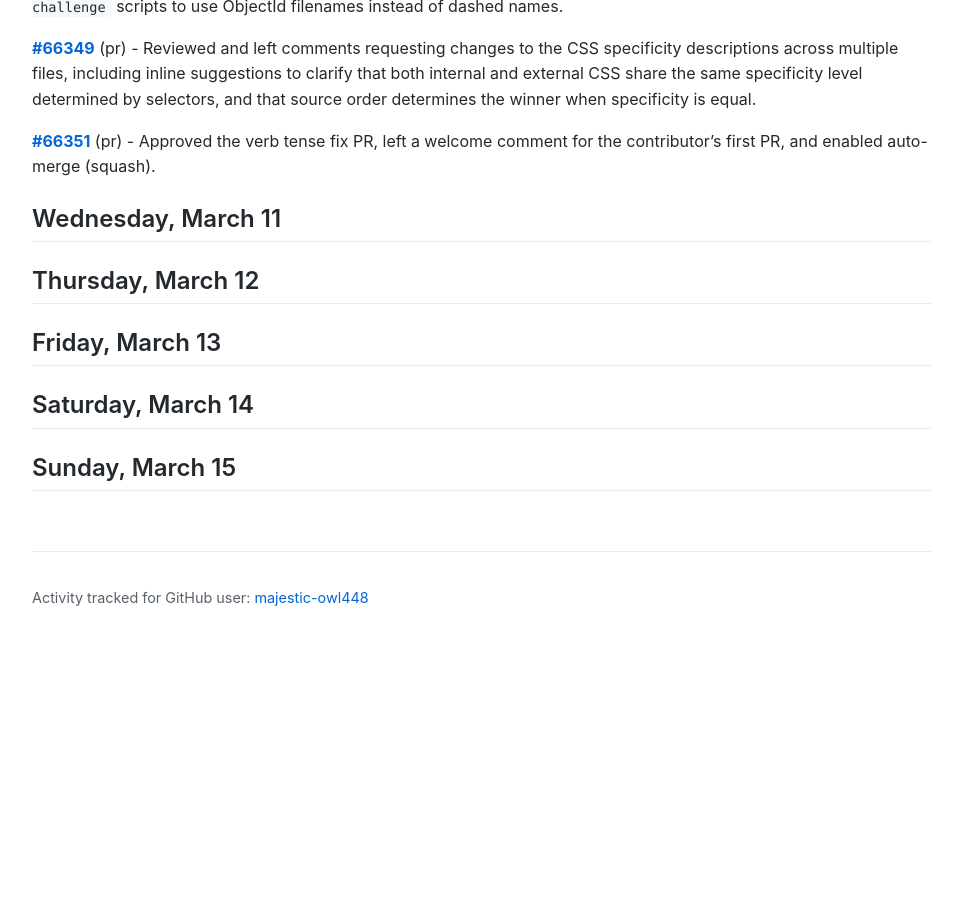
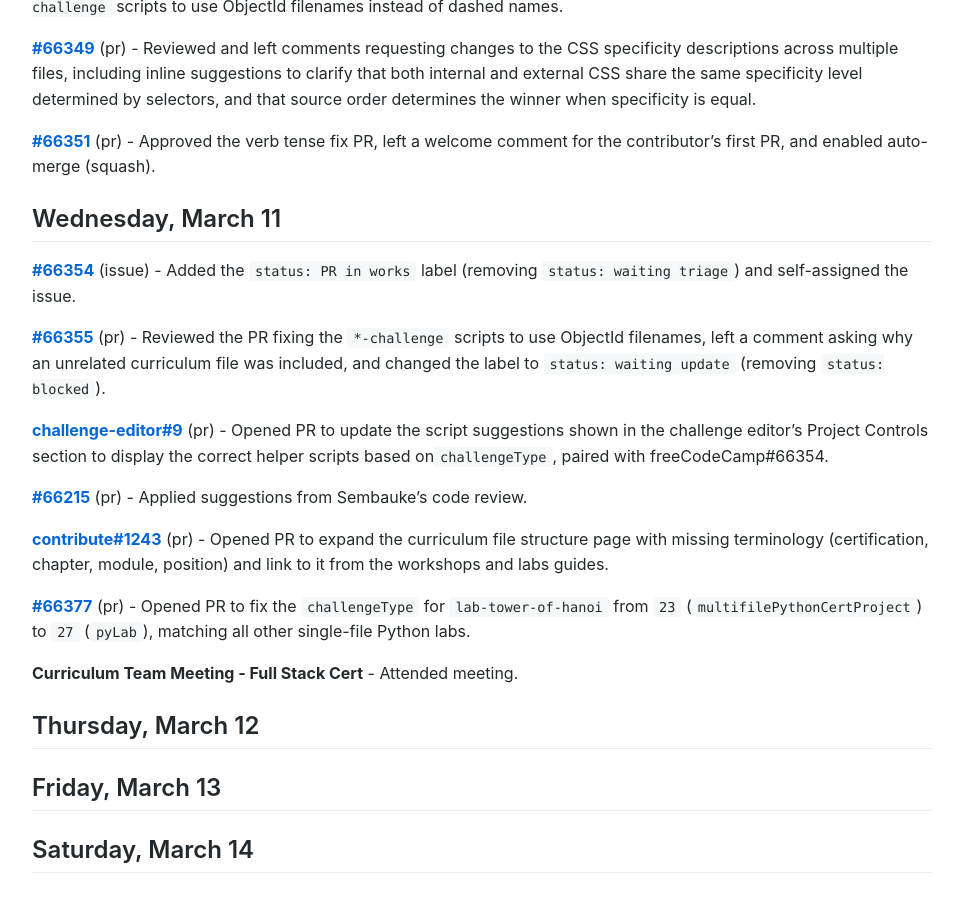
Before and after one commit to majestic-owl448/tracking, a Jekyll site: the page built from activity-2026-03-09.md, in a window 1280 px wide and 900 px high, scrolled down 2465 px. Shown: the whole window, without its empty margins (158-1121 px from the left). Built offline with Jekyll 4.4.1, drawn with Linux system fonts in a browser that asks for light colours; before the commit the page ends 3109 px from its top, so only the background shows below that.

Commit message:
march 11th

```diff
--- a/activity-2026-03-09.md
+++ b/activity-2026-03-09.md
@@ -87,6 +87,20 @@ permalink: /activity-2026-03-09.html
 
 ## Wednesday, March 11
 
+**[#66354](https://github.com/freeCodeCamp/freeCodeCamp/issues/66354)** (issue) - Added the `status: PR in works` label (removing `status: waiting triage`) and self-assigned the issue.
+
+**[#66355](https://github.com/freeCodeCamp/freeCodeCamp/pull/66355)** (pr) - Reviewed the PR fixing the `*-challenge` scripts to use ObjectId filenames, left a comment asking why an unrelated curriculum file was included, and changed the label to `status: waiting update` (removing `status: blocked`).
+
+**[challenge-editor#9](https://github.com/freeCodeCamp/challenge-editor/pull/9)** (pr) - Opened PR to update the script suggestions shown in the challenge editor's Project Controls section to display the correct helper scripts based on`challengeType`, paired with freeCodeCamp#66354.
+
+**[#66215](https://github.com/freeCodeCamp/freeCodeCamp/pull/66215)** (pr) - Applied suggestions from Sembauke's code review.
+
+**[contribute#1243](https://github.com/freeCodeCamp/contribute/pull/1243)** (pr) - Opened PR to expand the curriculum file structure page with missing terminology (certification, chapter, module, position) and link to it from the workshops and labs guides.
+
+**[#66377](https://github.com/freeCodeCamp/freeCodeCamp/pull/66377)** (pr) - Opened PR to fix the `challengeType` for `lab-tower-of-hanoi` from `23` (`multifilePythonCertProject`) to `27` (`pyLab`), matching all other single-file Python labs.
+
+**Curriculum Team Meeting - Full Stack Cert** - Attended meeting.
+
 ## Thursday, March 12
 
 ## Friday, March 13
```
